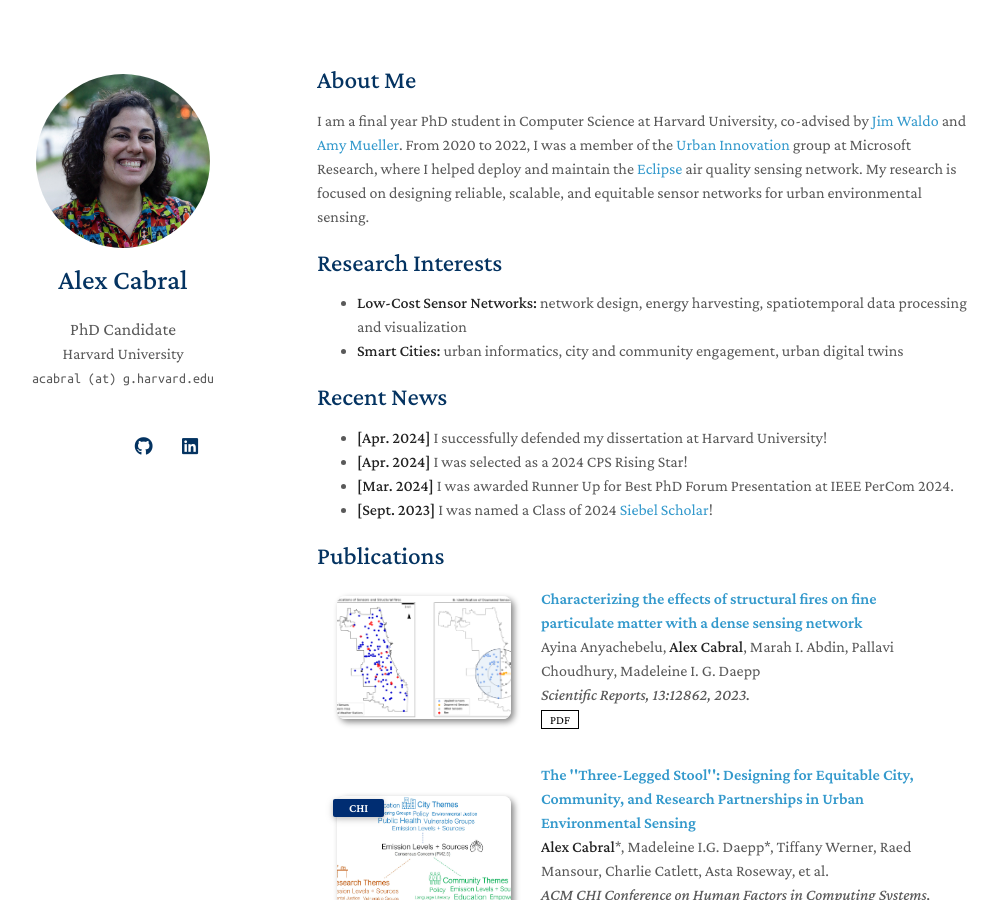
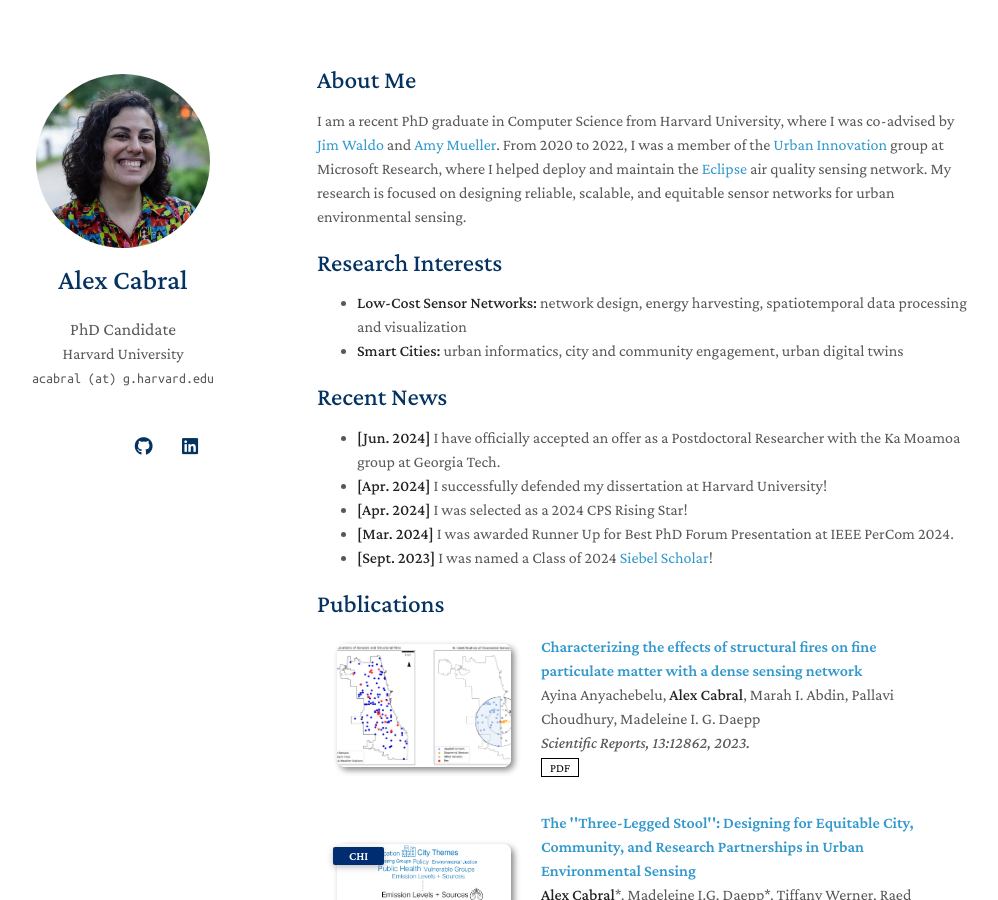
Before and after one commit to a-cabral/a-cabral.github.io, a Jekyll site: the page built from index.md, in a window 1280 px wide and 900 px high. Shown: the whole window, without its empty margins (153-1151 px from the left). Built offline with Jekyll 4.4.1, drawn with Linux system fonts in a browser that asks for light colours; nearby versions of some CDN libraries; a style sheet for code colours, icons or effects is not loaded; our own code applies the rules of GitHub Pages for plain Markdown files.

Commit message:
Update index.md

```diff
--- a/index.md
+++ b/index.md
@@ -4,7 +4,7 @@ layout: homepage
 
 ## About Me
 
-I am a final year PhD student in Computer Science at Harvard University, co-advised by [Jim Waldo](http://www.eecs.harvard.edu/~waldo/) and [Amy Mueller](https://coe.northeastern.edu/people/mueller-amy/). From 2020 to 2022, I was a member of the [Urban Innovation](https://www.microsoft.com/en-us/research/group/urban-innovation/) group at Microsoft Research, where I helped deploy and maintain the [Eclipse](https://www.microsoft.com/en-us/research/project/project-eclipse/) air quality sensing network. My research is focused on designing reliable, scalable, and equitable sensor networks for urban environmental sensing.
+I am a recent PhD graduate in Computer Science from Harvard University, where I was co-advised by [Jim Waldo](http://www.eecs.harvard.edu/~waldo/) and [Amy Mueller](https://coe.northeastern.edu/people/mueller-amy/). From 2020 to 2022, I was a member of the [Urban Innovation](https://www.microsoft.com/en-us/research/group/urban-innovation/) group at Microsoft Research, where I helped deploy and maintain the [Eclipse](https://www.microsoft.com/en-us/research/project/project-eclipse/) air quality sensing network. My research is focused on designing reliable, scalable, and equitable sensor networks for urban environmental sensing.
 
 
 ## Research Interests
@@ -14,6 +14,7 @@ I am a final year PhD student in Computer Science at Harvard University, co-advi
 
 ## Recent News
 
+- **[Jun. 2024]** I have officially accepted an offer as a Postdoctoral Researcher with the Ka Moamoa group at Georgia Tech.
 - **[Apr. 2024]** I successfully defended my dissertation at Harvard University!
 - **[Apr. 2024]** I was selected as a 2024 CPS Rising Star!
 - **[Mar. 2024]** I was awarded Runner Up for Best PhD Forum Presentation at IEEE PerCom 2024.
```
